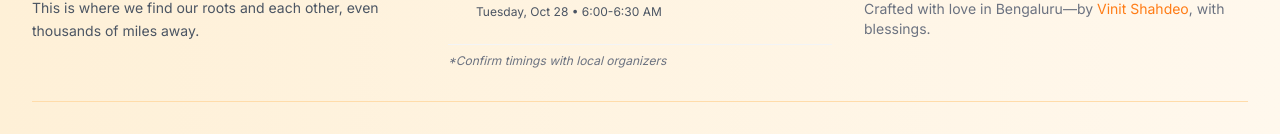
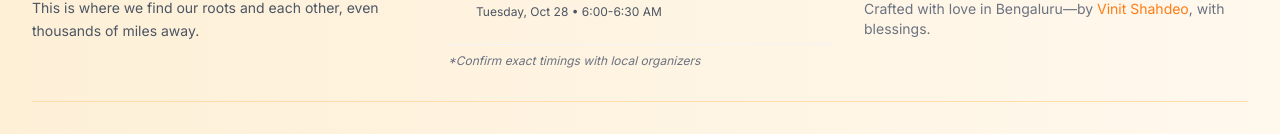
Before and after one commit to vinitshahdeo/chhath-puja, a React (Vite) app: page / in a window 1280 px wide. Shown: the part 2001-2135 px from the top of the page. Built offline with nearby package versions, Linux system fonts and the light colour scheme; the HTML template or start-up script is replaced by a standard one.

Commit message:
minor typo

```diff
--- a/src/components/Footer.jsx
+++ b/src/components/Footer.jsx
@@ -61,7 +61,7 @@ const Footer = () => {
                   <p className="text-gray-600 text-xs">Tuesday, Oct 28 • 6:00-6:30 AM</p>
                 </div>
               </div>
-              <p className="text-xs text-gray-500 italic pt-2 border-t border-gray-100">*Confirm timings with local organizers</p>
+              <p className="text-xs text-gray-500 italic pt-2 border-t border-gray-100">*Confirm exact timings with local organizers</p>
             </div>
           </div>
 
```
